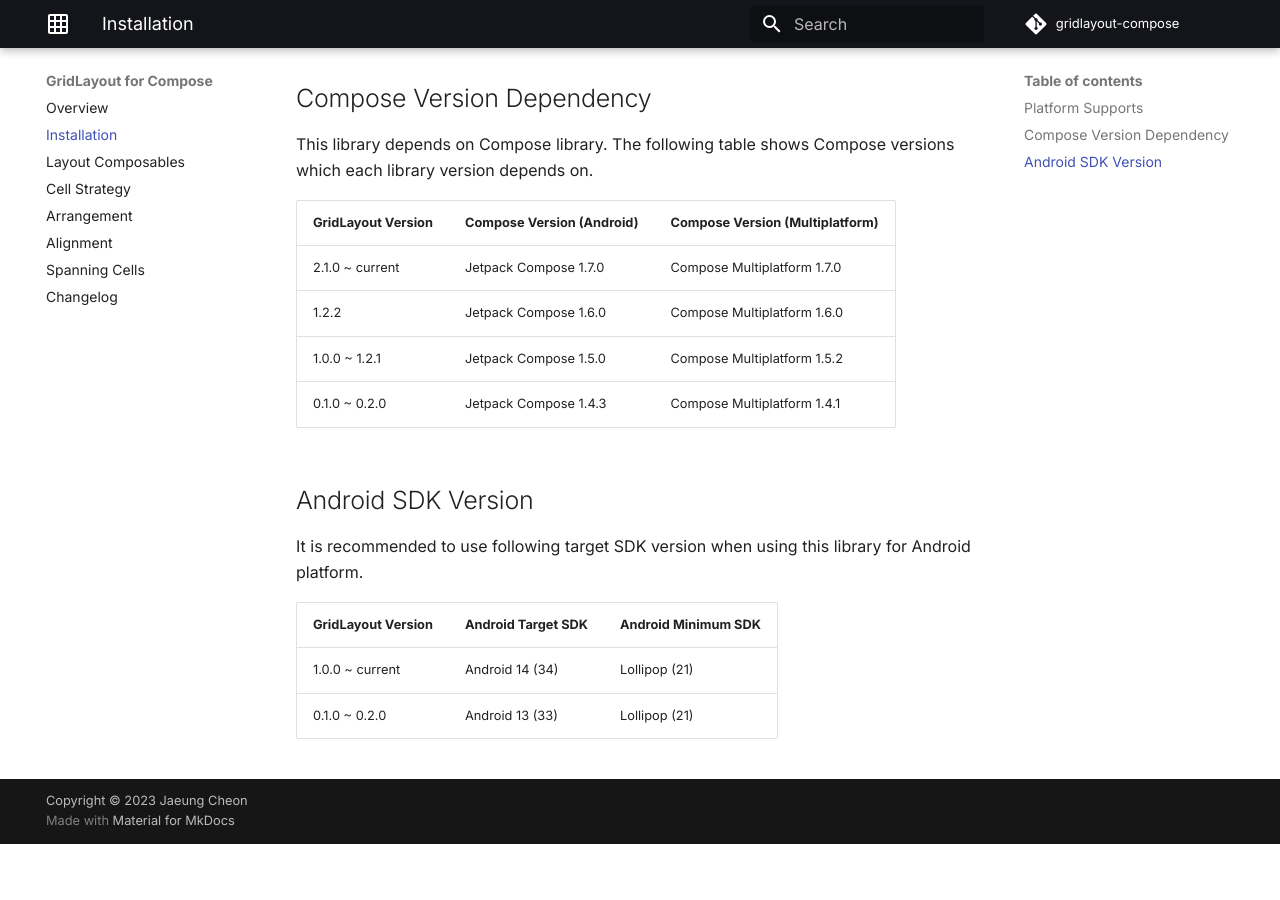
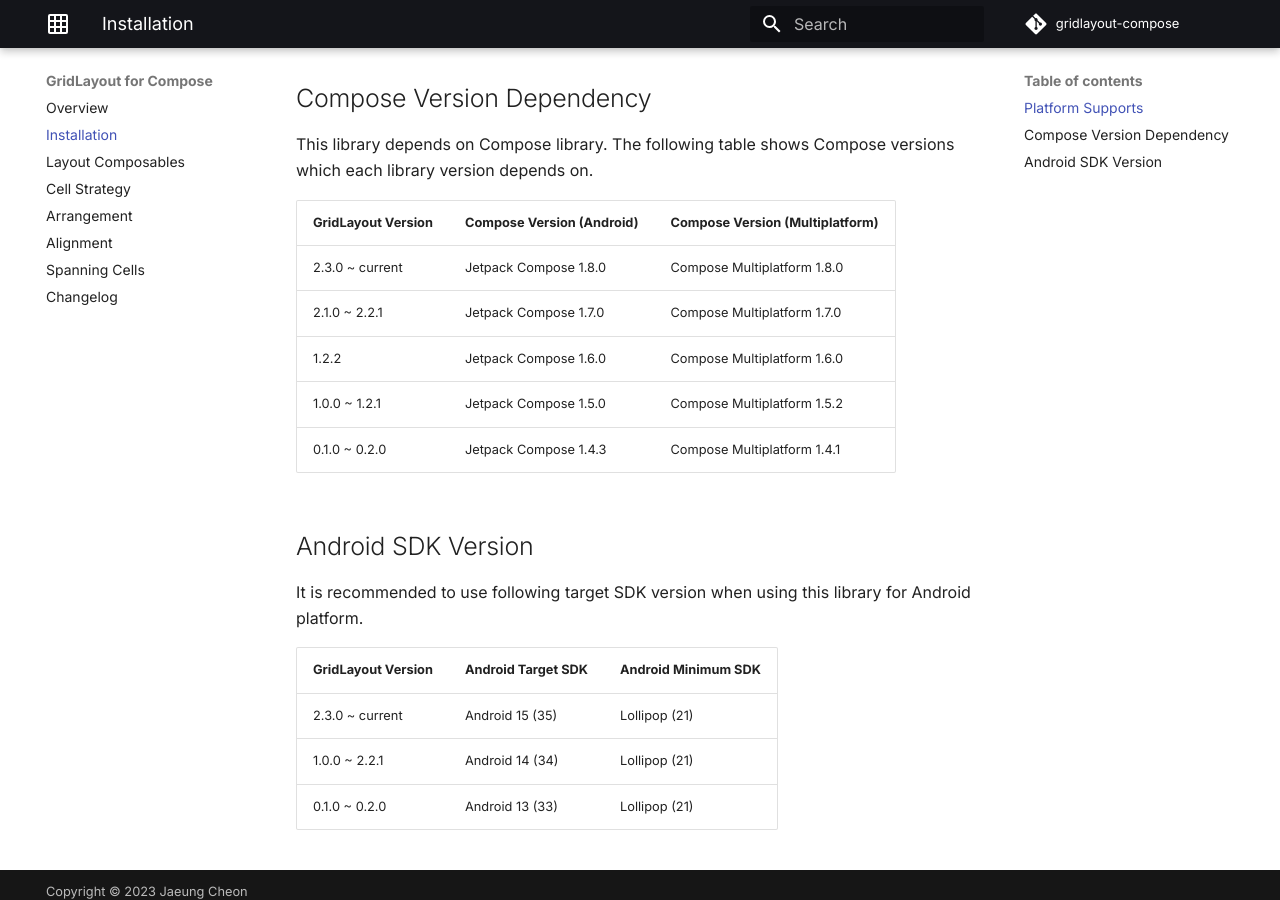
Before and after one commit to cheonjaeung/gridlayout-compose, an MkDocs documentation site: the page built from docs/installation.md, in a window 1280 px wide and 900 px high, scrolled down 749 px. Built offline with MkDocs 1.6.1 and Material for MkDocs 9.7.7, drawn with Linux system fonts in a browser that asks for light colours; comment, search, counter and statistics services are not loaded; before the commit the page ends 1593 px from its top, so only the background shows below that.

Commit message:
Update version to 2.3.1

```diff
--- a/docs/installation.md
+++ b/docs/installation.md
@@ -32,7 +32,8 @@ The following table shows Compose versions which each library version depends on
 
 | GridLayout Version | Compose Version (Android) | Compose Version (Multiplatform) |
 |--------------------|---------------------------|---------------------------------|
-| 2.1.0 ~ current    | Jetpack Compose 1.7.0     | Compose Multiplatform 1.7.0     |
+| 2.3.0 ~ current    | Jetpack Compose 1.8.0     | Compose Multiplatform 1.8.0     |
+| 2.1.0 ~ 2.2.1      | Jetpack Compose 1.7.0     | Compose Multiplatform 1.7.0     |
 | 1.2.2              | Jetpack Compose 1.6.0     | Compose Multiplatform 1.6.0     |
 | 1.0.0 ~ 1.2.1      | Jetpack Compose 1.5.0     | Compose Multiplatform 1.5.2     |
 | 0.1.0 ~ 0.2.0      | Jetpack Compose 1.4.3     | Compose Multiplatform 1.4.1     |
@@ -43,5 +44,6 @@ It is recommended to use following target SDK version when using this library fo
 
 | GridLayout Version | Android Target SDK | Android Minimum SDK |
 |--------------------|--------------------|---------------------|
-| 1.0.0 ~ current    | Android 14 (34)    | Lollipop (21)       |
+| 2.3.0 ~ current    | Android 15 (35)    | Lollipop (21)       |
+| 1.0.0 ~ 2.2.1      | Android 14 (34)    | Lollipop (21)       |
 | 0.1.0 ~ 0.2.0      | Android 13 (33)    | Lollipop (21)       |
```
Also changed, not shown: CHANGELOG.md (+8 -0 lines), 1 other file.
